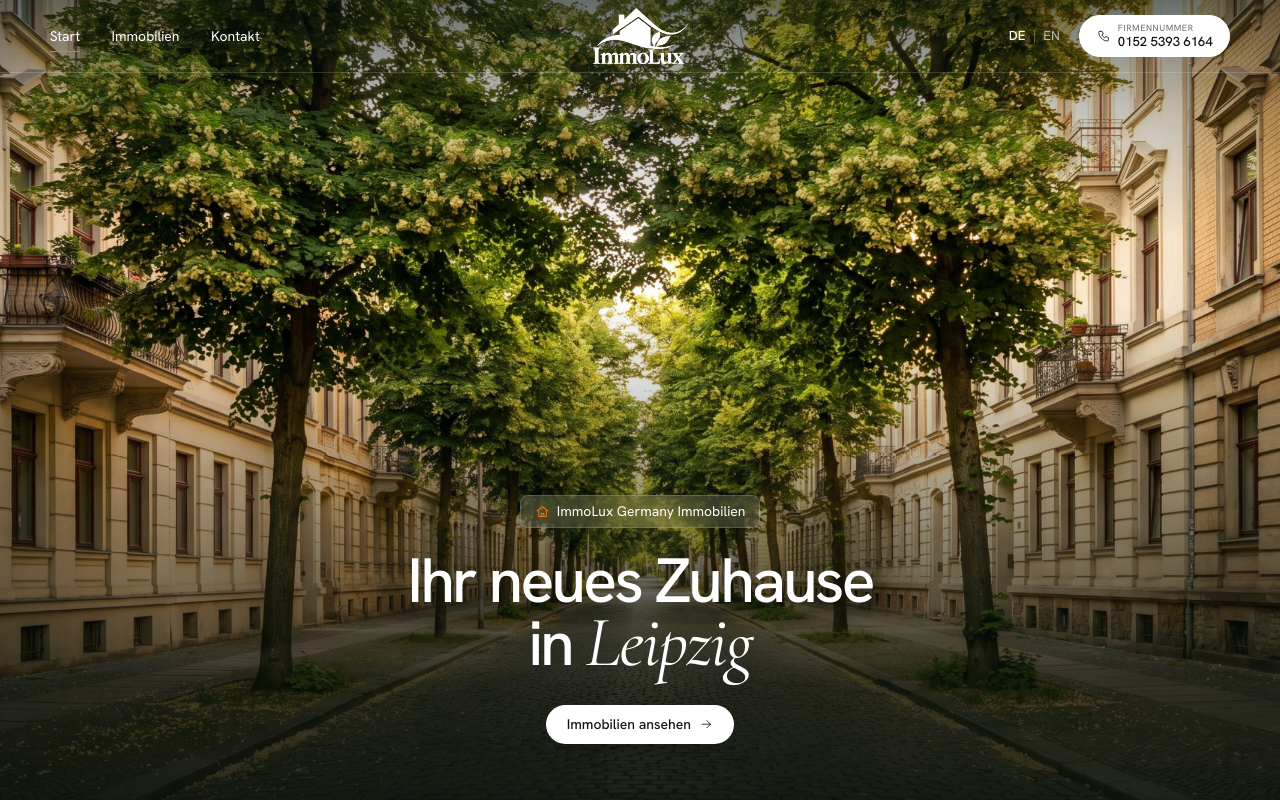
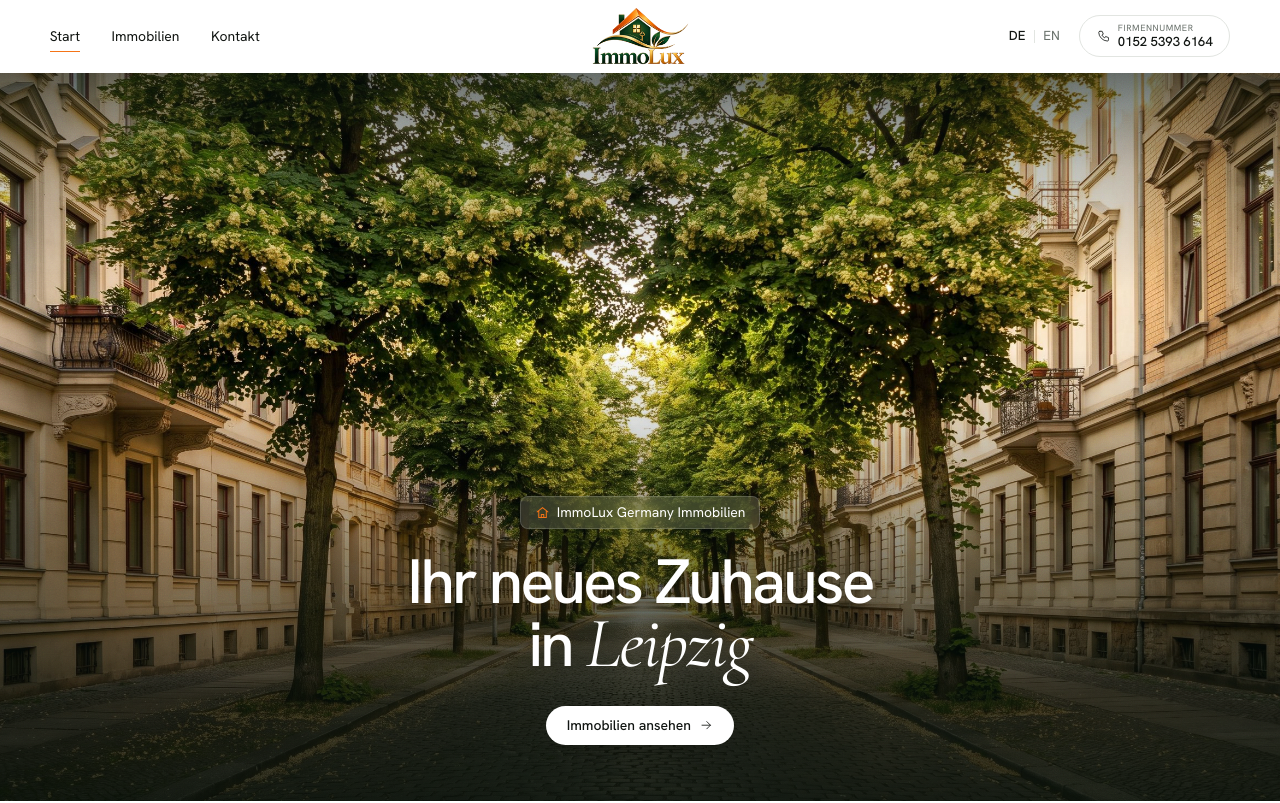
Before and after one commit to GritsenkoIvanKPI/immoLux, a plain HTML site: page index.html in a window 1280 px wide. Shown: the top 803 px of the page. Drawn offline with Linux system fonts and the light colour scheme.

Commit message:
Use the colour logo everywhere, drop the white variant
- Deleted logo-header-white.png; header, footer, mobile menu and favicons
  all use the colour logo.
- The homepage header is no longer transparent over the hero photo, where the
  dark-green part of the logo was illegible; it is now the same solid white bar
  as on every other page and the hero starts below it.

Co-Authored-By: Claude Opus 5 (1M context) <noreply@anthropic.com>

```diff
--- a/assets/css/main.css
+++ b/assets/css/main.css
@@ -183,7 +183,6 @@ h1, h2, h3, h4 { font-weight: 400; overflow-wrap: break-word; }
 .brand:active { transform: scale(.98); }
 .brand img { height: calc(var(--header-h) - 1.1rem); width: auto; transition: opacity .35s var(--ease); }
 
-.brand__logo--light { position: absolute; inset: 0; opacity: 0; mix-blend-mode: normal; }
 
 .header__tools { grid-column: 3; display: flex; align-items: center; justify-content: flex-end; gap: 1.4rem; }
 
@@ -202,7 +201,6 @@ h1, h2, h3, h4 { font-weight: 400; overflow-wrap: break-word; }
 }
 .header__phone span { display: flex; flex-direction: column; line-height: 1.15; }
 .header__phone small { font-size: .6875rem; font-weight: 400; letter-spacing: .06em; text-transform: uppercase; color: var(--muted); }
-.site-header--overlay:not(.is-scrolled) .header__phone small { color: var(--muted); }
 .header__phone:hover { border-color: var(--green); transform: translateY(-1px); }
 .header__phone:active { transform: scale(.97); }
 .header__phone .icon { width: 1.05rem; height: 1.05rem; }
@@ -236,22 +234,6 @@ h1, h2, h3, h4 { font-weight: 400; overflow-wrap: break-word; }
   .header__phone { display: inline-flex; }
   .burger, .mobile-menu { display: none !important; }
 }
-
-/* Overlay header (transparent over the home hero, solid once scrolled) */
-.site-header--overlay { position: fixed; left: 0; right: 0; background: transparent; backdrop-filter: none; -webkit-backdrop-filter: none; border-bottom-color: rgba(255, 255, 255, .16); transition: background-color .35s var(--ease), border-color .35s var(--ease), box-shadow .35s var(--ease); }
-.site-header--overlay:not(.is-scrolled) { color: var(--white); }
-.site-header--overlay:not(.is-scrolled) .brand__logo { opacity: 0; }
-.site-header--overlay:not(.is-scrolled) .brand__logo--light { opacity: 1; }
-.site-header--overlay:not(.is-scrolled) .header__tools .lang__btn { color: rgba(255, 255, 255, .65); }
-.site-header--overlay:not(.is-scrolled) .header__tools .lang__btn.is-active, .site-header--overlay:not(.is-scrolled) .header__tools .lang__btn:hover { color: var(--white); }
-.site-header--overlay:not(.is-scrolled) .header__tools .lang__sep { background: rgba(255, 255, 255, .3); }
-.site-header--overlay:not(.is-scrolled) .header__phone { background: var(--white); border-color: var(--white); color: var(--ink); }
-.site-header--overlay:not(.is-scrolled) .header__phone:hover { background: var(--orange); border-color: var(--orange); color: var(--green); }
-.site-header--overlay:not(.is-scrolled) .burger:hover { background: rgba(255, 255, 255, .12); }
-.site-header--overlay.is-scrolled { background: var(--white); border-bottom-color: var(--line); }
-body.menu-open .site-header--overlay { background: var(--white); color: var(--ink); }
-body.menu-open .site-header--overlay .brand__logo { opacity: 1; }
-body.menu-open .site-header--overlay .brand__logo--light { opacity: 0; }
 
 /* ---------- Footer ---------- */
 .site-footer { background: var(--green-deep); color: rgba(255, 255, 255, .86); padding-block: 4rem 2rem; margin-top: 4rem; }
@@ -297,7 +279,7 @@ body.menu-open .site-header--overlay .brand__logo--light { opacity: 0; }
 /* ---------- Home hero ---------- */
 .hero {
   position: relative; isolation: isolate;
-  min-height: max(38rem, 100svh);
+  min-height: max(34rem, calc(100svh - var(--header-h)));
   display: flex; align-items: flex-end;
   color: var(--white); text-align: center;
   background: var(--green-deep);
--- a/assets/js/core.js
+++ b/assets/js/core.js
@@ -268,7 +268,6 @@
     var el = document.getElementById('site-header');
     if (!el) return;
     var c = CONFIG.contact;
-    if (document.body.getAttribute('data-header') === 'overlay') el.classList.add('site-header--overlay');
     el.innerHTML =
       '<a class="skip-link" href="#main">' + esc(t('nav.skip')) + '</a>' +
       '<div class="header__inner container">' +
@@ -279,7 +278,6 @@
         '</nav>' +
         '<a class="brand" href="index.html" aria-label="ImmoLux Germany — ' + esc(t('nav.home')) + '">' +
           '<img class="brand__logo" src="assets/img/brand/logo-header.png" alt="ImmoLux Germany" width="760" height="445">' +
-          '<img class="brand__logo brand__logo--light" src="assets/img/brand/logo-header-white.png" alt="" width="760" height="445">' +
         '</a>' +
         '<div class="header__tools">' +
           langSwitch() +
@@ -376,8 +374,7 @@
   function watchHeaderShadow() {
     var header = document.getElementById('site-header');
     if (!header) return;
-    var threshold = header.classList.contains('site-header--overlay') ? 60 : 4;
-    var update = function () { header.classList.toggle('is-scrolled', window.scrollY > threshold); };
+    var update = function () { header.classList.toggle('is-scrolled', window.scrollY > 4); };
     window.addEventListener('scroll', update, { passive: true });
     update();
   }
--- a/index.html
+++ b/index.html
@@ -14,7 +14,7 @@
   <link rel="stylesheet" href="assets/css/fonts.css">
   <link rel="stylesheet" href="assets/css/main.css">
 </head>
-<body data-page="home" data-title="meta.home" data-header="overlay">
+<body data-page="home" data-title="meta.home">
   <header id="site-header" class="site-header"></header>
 
   <main id="main">
```
Also changed, not shown: assets/img/brand/logo-header-white.png (deleted).
